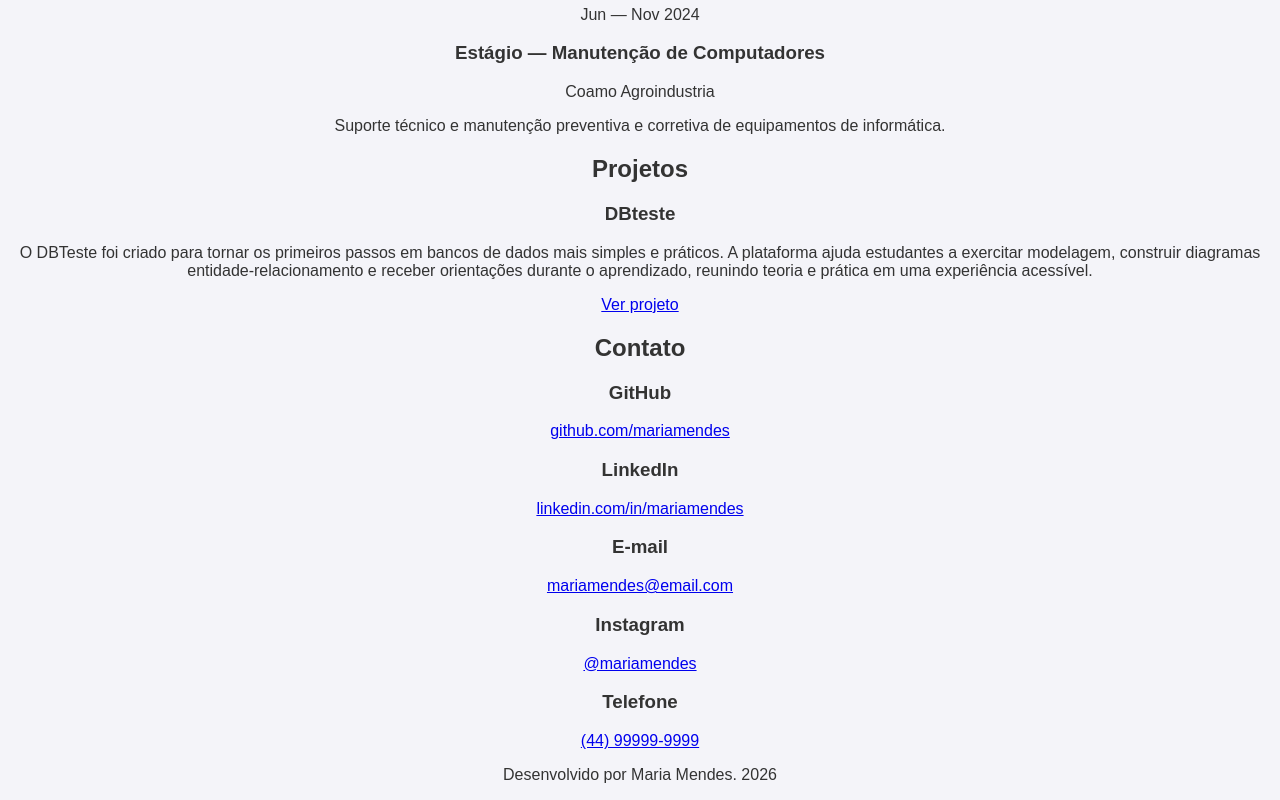
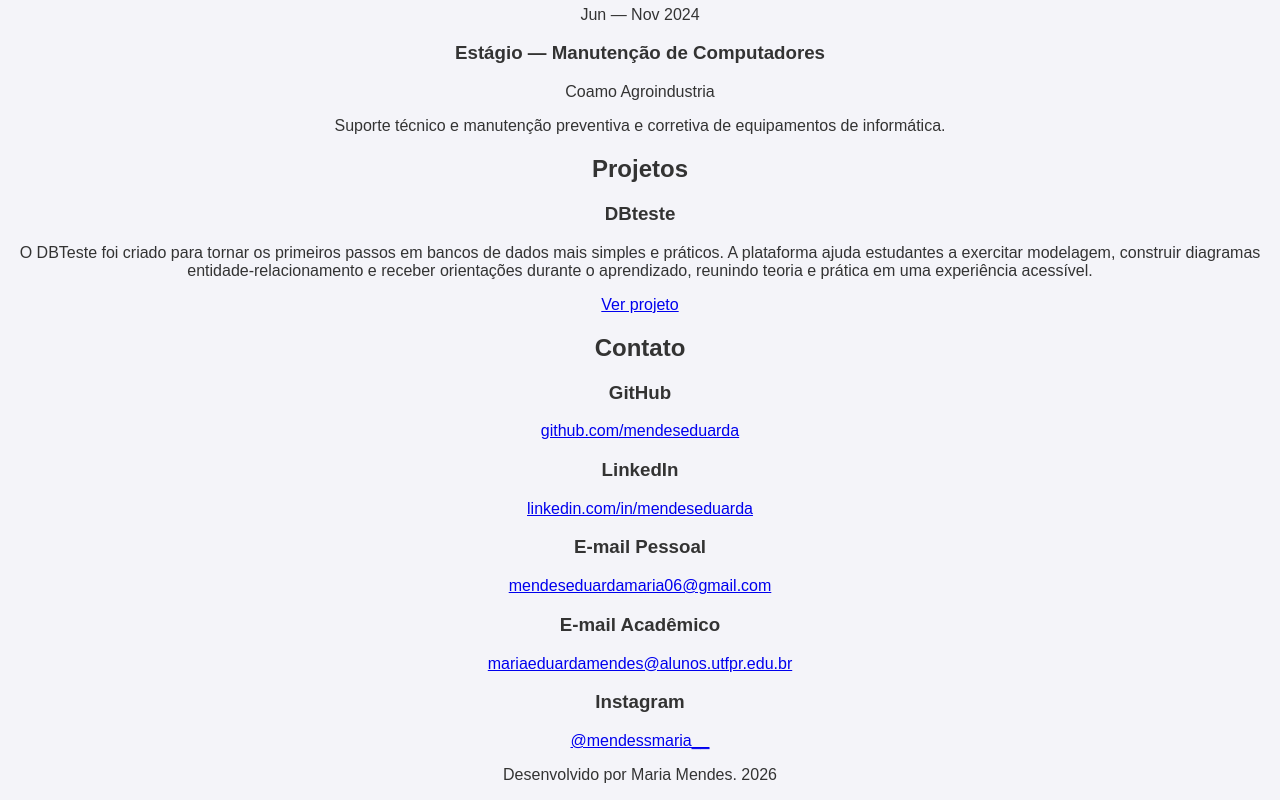
Before and after one commit to mendeseduarda/portfolio-eng-software, a plain HTML site: page index.html in a window 1280 px wide. Shown: the part 1008-1808 px from the top of the page. Drawn offline with Linux system fonts and the light colour scheme.

Commit message:
update: Corrigindo as informações de contato

```diff
--- a/index.html
+++ b/index.html
@@ -141,29 +141,29 @@
         <div class="contato-lista">
             <div class="contato-item">
                 <h3>GitHub</h3>
-                <a class="link-contato" href="https://github.com/mariamendes" target="_blank">github.com/mariamendes</a>
+                <a class="link-contato" href="https://github.com/mendeseduarda" target="_blank">github.com/mendeseduarda</a>
             </div>
 
             <div class="contato-item">
                 <h3>LinkedIn</h3>
-                <a class="link-contato" href="https://linkedin.com/in/mariamendes" target="_blank">linkedin.com/in/mariamendes</a>
+                <a class="link-contato" href="https://www.linkedin.com/in/mendeseduarda/" target="_blank">linkedin.com/in/mendeseduarda</a>
             </div>
 
             <div class="contato-item">
-                <h3>E-mail</h3>
-                <a class="link-contato" href="mariamendes@gmail.com">mariamendes@email.com</a>
+                <h3>E-mail Pessoal</h3>
+                <a class="link-contato" href="mendeseduardamaria06@gmail.com">mendeseduardamaria06@gmail.com</a>
+            </div>
+            <div class="contato-item">
+                <h3>E-mail Acadêmico</h3>
+                <a class="link-contato" href="mariaeduardamendes@alunos.utfpr.edu.br">mariaeduardamendes@alunos.utfpr.edu.br</a>
             </div>
 
             <div class="contato-item">
                 <h3>Instagram</h3>
-                <a class="link-contato" href="https://instagram.com/mariamendes" target="_blank">@mariamendes</a>
+                <a class="link-contato" href="https://www.instagram.com/mendessmaria__/" target="_blank">@mendessmaria__</a>
             </div>
 
-            <div class="contato-item">
-                <h3>Telefone</h3>
-                <a class="link-contato" href="tel:+5544999999999">(44) 99999-9999</a>
-            </div>
-        </div>
+
     </section>
 
     <footer></footer>
```
